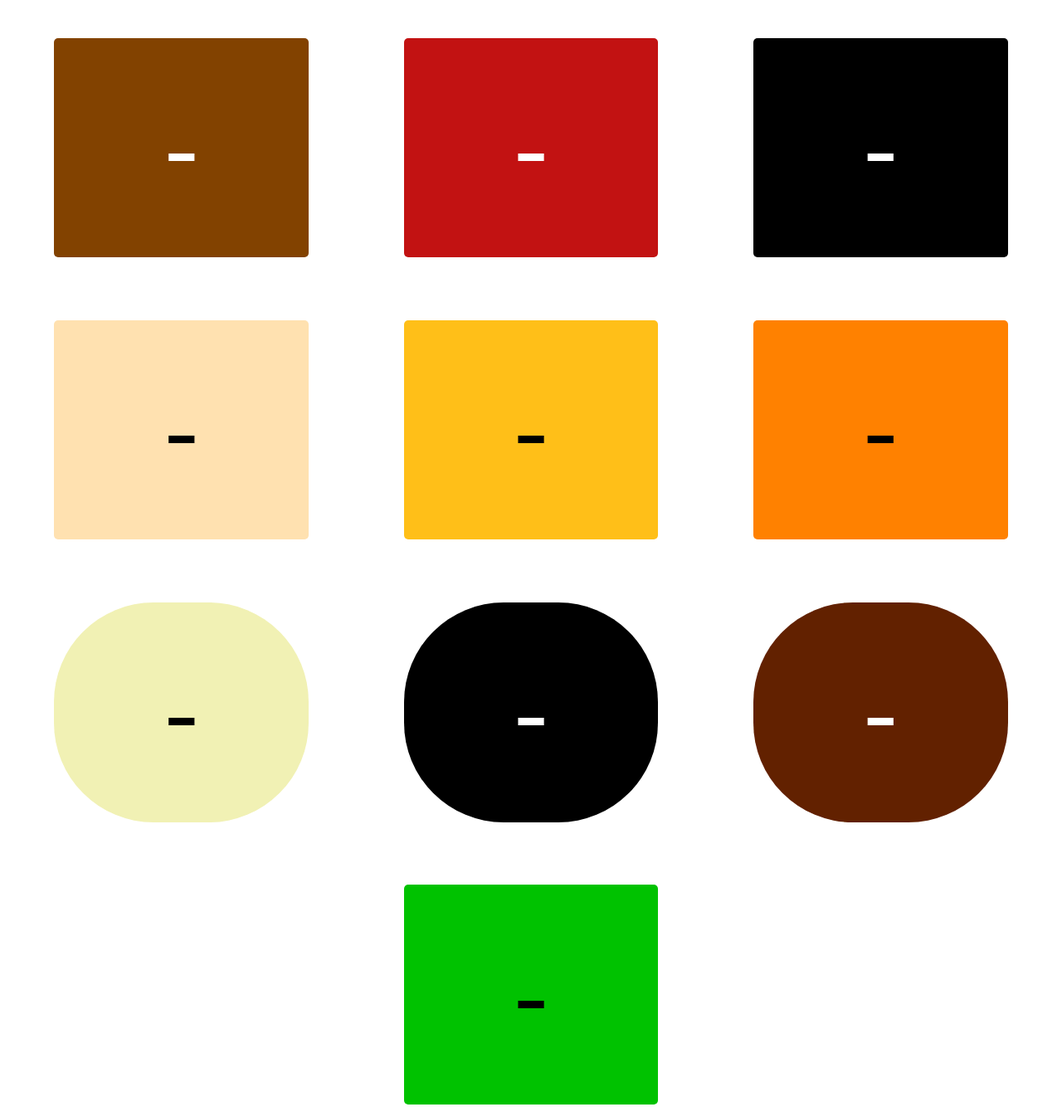
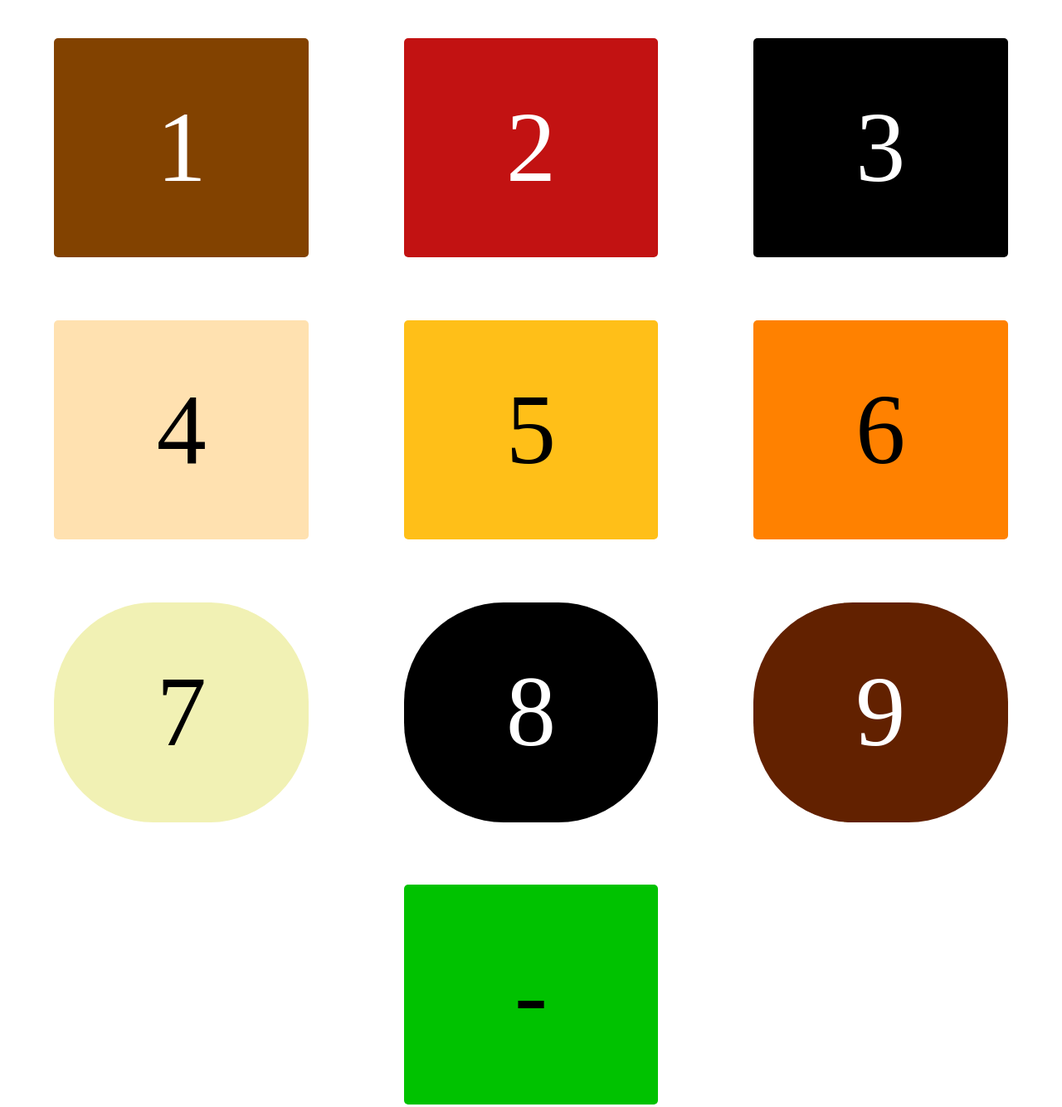
Before and after one commit to alebusi/race, a plain HTML site: page index.html in a window 1280 px wide. Shown: the whole page at 83% size. Drawn offline with Linux system fonts and the light colour scheme.

Commit message:
Update index.html

```diff
--- a/index.html
+++ b/index.html
@@ -7,15 +7,15 @@
 </head>
 <body>
    <div class="wrapper">
-	<div id="legno" class="risorsa" onclick="myfunc(this)">-</div>
-	<div id="argilla" class="risorsa" onclick="myfunc(this)">-</div>
-	<div id="pietra" class="risorsa" onclick="myfunc(this)">-</div>
-	<div id="canna" class="risorsa" onclick="myfunc(this)">-</div>
-	<div id="grano" class="risorsa" onclick="myfunc(this)">-</div>
-	<div id="ortaggio" class="risorsa" onclick="myfunc(this)">-</div>
-        <div id="pecora" class="risorsa" onclick="myfunc(this)">-</div>
-        <div id="cinghiale" class="risorsa" onclick="myfunc(this)">-</div>
-        <div id="bestiame" class="risorsa" onclick="myfunc(this)">-</div>
+	<div id="legno" class="risorsa" onclick="myfunc(this)">1</div>
+	<div id="argilla" class="risorsa" onclick="myfunc(this)">2</div>
+	<div id="pietra" class="risorsa" onclick="myfunc(this)">3</div>
+	<div id="canna" class="risorsa" onclick="myfunc(this)">4</div>
+	<div id="grano" class="risorsa" onclick="myfunc(this)">5</div>
+	<div id="ortaggio" class="risorsa" onclick="myfunc(this)">6</div>
+        <div id="pecora" class="risorsa" onclick="myfunc(this)">7</div>
+        <div id="cinghiale" class="risorsa" onclick="myfunc(this)">8</div>
+        <div id="bestiame" class="risorsa" onclick="myfunc(this)">9</div>
 	<div id="cibo" class="risorsa" onclick="myfunc(this)">-</div>
    </div>
 </body>
```
